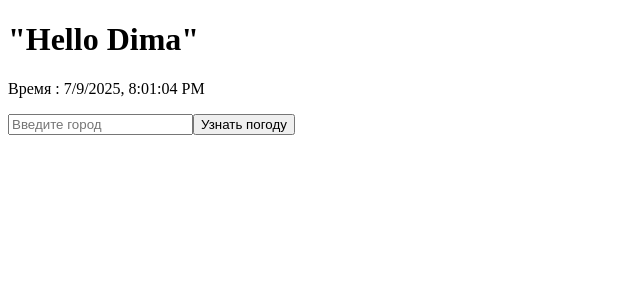
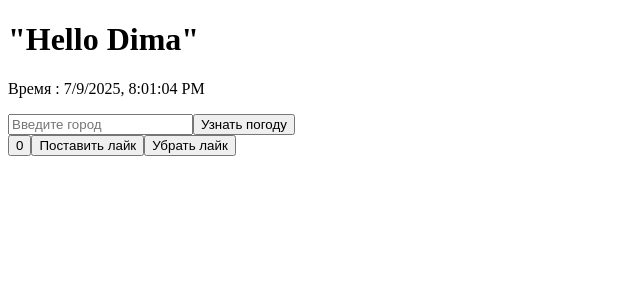
Before and after one commit to exsize426/learn_javascript, a React (Vite) app: page / in a window 1280 px wide. Shown: the top 300 px of the page, without its empty margins (0-640 px from the left). Built offline with nearby package versions, Linux system fonts and the light colour scheme.

Commit message:
feature(body): new component with useEffect

```diff
--- a/Components/App.jsx
+++ b/Components/App.jsx
@@ -1,7 +1,10 @@
 import React from 'react';
+import { useState } from 'react';
 import FirstComponent from "../Components/FirstComponent"
 import Weather from './Weather';
-import { useState } from 'react';
+import LikeCounter from './LikeCounter';
+
+
 
 export default function App() {
     const [now, setNow] = useState(new Date());
@@ -9,8 +12,9 @@ export default function App() {
 
     return (
         <div>
-            <FirstComponent name = {'Dima'} date = {now.toLocaleString()} />
+            <FirstComponent name = {'Dima'} date = {now.toLocaleString()}  />
             <Weather />
+            <LikeCounter />
         </div>
     )
 }
--- /dev/null
+++ b/Components/LikeCounter.jsx
@@ -0,0 +1,51 @@
+import React  from "react";
+import { useEffect, useState } from "react";
+
+
+export default function LikeCounter () {
+
+    const [count, setCount] = useState(0);
+    // const [del, setDel] = useState(0);
+    const [answer, setAnswer] = useState(false)
+
+
+
+    useEffect(() => {
+        console.log("Я отрисовался")
+
+        count >= 0;
+
+        if(count > 5) {
+            setAnswer(true)
+        }
+
+        return () => {
+
+            console.log('Я удалился')
+          }
+        }
+    ,[count]);
+
+    const handleClick = (e) => {
+        e.preventDefault();
+        setCount((value) => ++value )
+    }
+
+    const handleClickDelete = (e) => {
+        e.preventDefault();
+       setCount((value) => --value )
+    }
+
+    return (
+        <div>
+            <form>
+                <button className="">{count}</button>
+                <button className="like" onClick={handleClick}>Поставить лайк</button>
+                <button className="dislike" onClick={handleClickDelete}>Убрать лайк</button>
+                {answer && (<p>Вы довольны на {count} лайков</p>)}
+            </form>
+
+        </div>
+
+    )
+}
--- a/Components/Weather.jsx
+++ b/Components/Weather.jsx
@@ -18,6 +18,7 @@ export default function WeatherApp() {
 
     setWeatherData(data);
 
+    console.log(data)
   };
 
   const validateInput  = (value) => {
```
